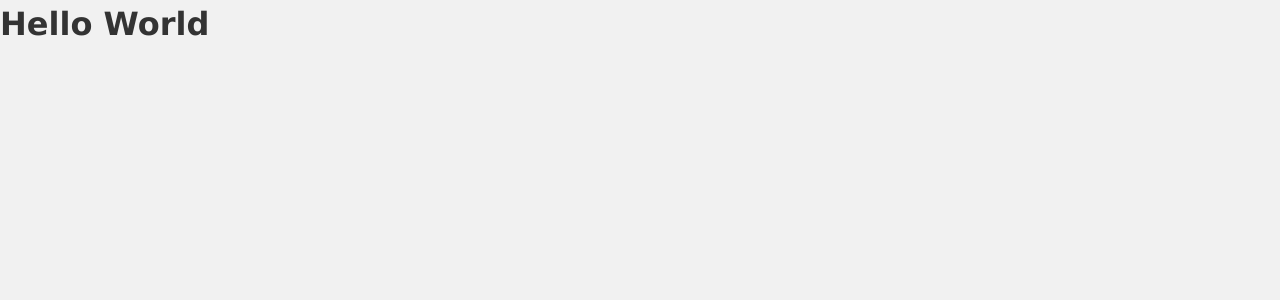
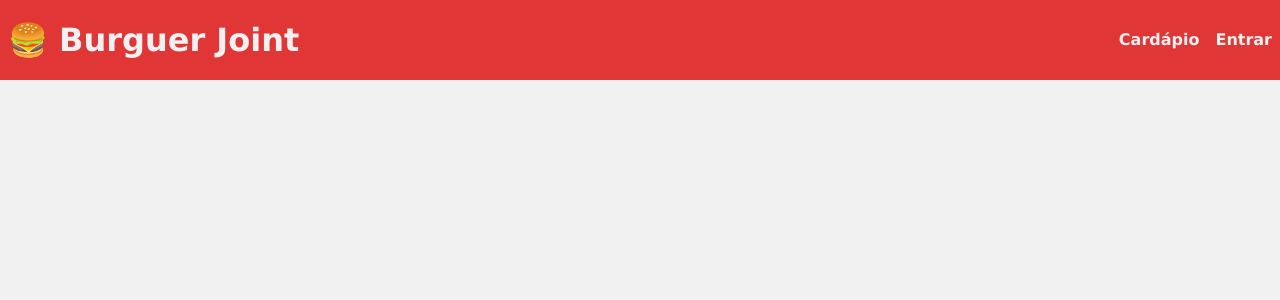
Before and after one commit to rafaelsantiagosilva/burguer-joint-menu, a React (Vite) app in the folder web/: page / in a window 1280 px wide. Shown: the top 300 px of the page. Built offline with nearby package versions, Linux system fonts and the light colour scheme.

Commit message:
feat: layout header

```diff
--- a/web/src/App.tsx
+++ b/web/src/App.tsx
@@ -1,9 +1,9 @@
-function App() {
+import { Header } from "./layout/Header";
+
+export default function App() {
   return (
     <>
-      <h1 >Hello World</h1>
+      <Header />
     </>
   )
 }
-
-export default App
--- /dev/null
+++ b/web/src/layout/Header/index.tsx
@@ -0,0 +1,26 @@
+import * as S from "./styles";
+
+export function Header() {
+    return (
+        <S.Container>
+                <h1>
+                    <a href="#">
+                        🍔
+                        Burguer Joint
+                    </a>
+                </h1>
+
+                <nav>
+                    <ul>
+                        <li>
+                            <a href="#">Cardápio</a>
+                        </li>
+
+                        <li>
+                            <a href="#">Entrar</a>
+                        </li>
+                    </ul>
+                </nav>
+        </S.Container>
+    )
+}
--- /dev/null
+++ b/web/src/layout/Header/styles.ts
@@ -0,0 +1,21 @@
+import styled from "styled-components";
+
+export const Container = styled.header`
+    width: 100dvw;
+    color: ${(props) => props.theme.colors.white};
+    background-color: ${(props) => props.theme.colors.red[500]};
+    display: flex;
+    justify-content: space-between;
+    align-items: center;
+    padding: 1rem 0.5rem;
+
+    & ul {
+        display: flex;
+        gap: 1rem;
+        font-weight: bold;
+    }
+
+    & ul a:hover {
+        text-decoration: underline;
+    }
+`;
--- a/web/src/styles/theme.ts
+++ b/web/src/styles/theme.ts
@@ -1,5 +1,8 @@
 export const defaultTheme = {
     colors: {
-        white: "#f1f1f1"
+        white: "#f1f1f1",
+        red: {
+            500: "#e03636"
+        }
     }
 }
```
